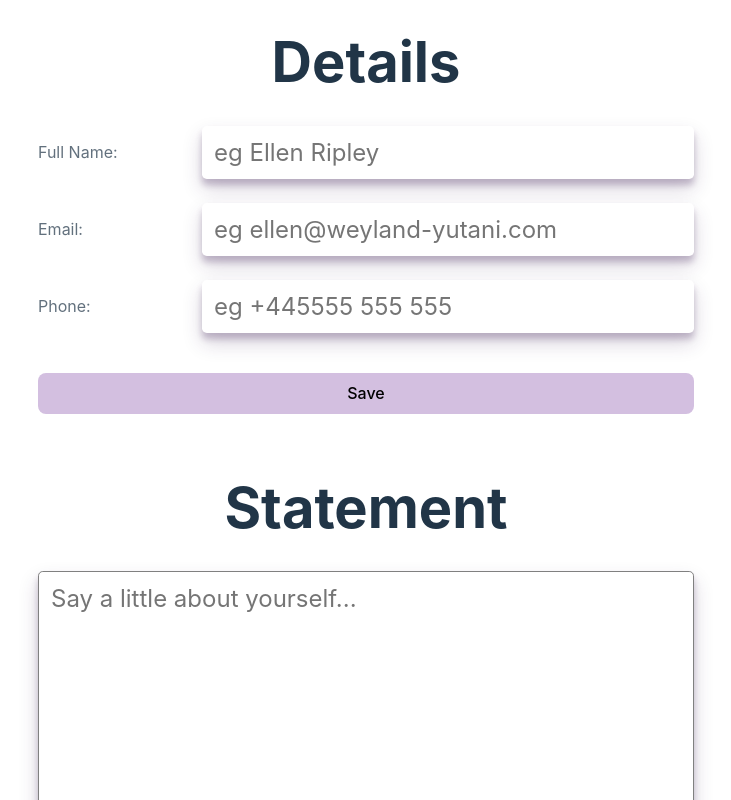
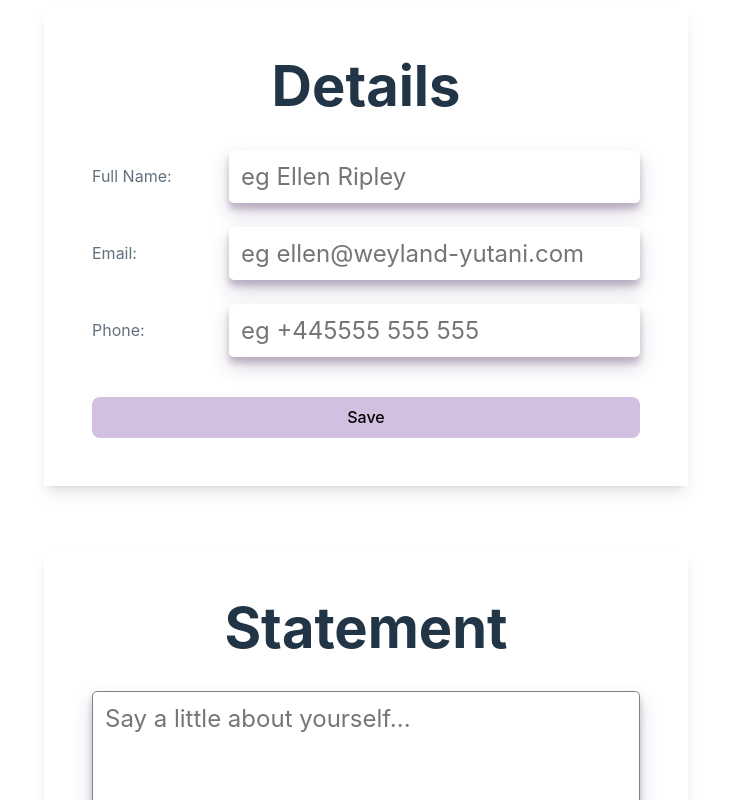
Before and after one commit to bendee48/cv-application, a React (Vite) app: page / in a window 1280 px wide. Shown: the top 800 px of the page, without its empty margins (274-1005 px from the left). Built offline with nearby package versions, Linux system fonts and the light colour scheme.

Commit message:
Adding style changes for desktop

```diff
--- a/src/components/Education.jsx
+++ b/src/components/Education.jsx
@@ -126,7 +126,12 @@ function Education() {
         <label className="date-label" htmlFor="startDate">Start Date:</label>
         { !saved ?
             (<input
-                id="startDate" type="date" value={educationInfo.startDate} onChange={handleStartDateChange}/>) :
+                id="startDate"
+                type="date"
+                value={educationInfo.startDate}
+                onChange={handleStartDateChange}
+                required
+             />) :
             (<span className='display-info'>{educationInfo.startDate}</span>)
         }
       </div>
--- a/src/components/Experience.jsx
+++ b/src/components/Experience.jsx
@@ -122,6 +122,7 @@ function Experience() {
               placeholder="Write a short paragraph describing your role and achievements."
               cols={40}
               rows={10}
+              required
             >
             </textarea>
           ) :
--- a/src/components/PersonalStatement.jsx
+++ b/src/components/PersonalStatement.jsx
@@ -20,7 +20,15 @@ function PersonalStatement() {
   return (
     <form onSubmit={handleSubmit}>
       { !saved ?
-          (<textarea className="text-area" rows={10} onChange={handleStatementChange} value={statement} placeholder="Say a little about yourself..."></textarea>) :
+          (<textarea
+              className="text-area"
+              rows={10}
+              onChange={handleStatementChange}
+              value={statement}
+              placeholder="Say a little about yourself..."
+              required
+            >
+            </textarea>) :
           (<p className='display-info statement'>{statement}</p>)
       }
       <button className='btn btn-dark'>{!saved ? 'Save' : 'Edit'}</button>
--- a/src/styles/App.css
+++ b/src/styles/App.css
@@ -1,9 +1,9 @@
 /* Main Styling */
 
 #root {
-  max-width: 1280px;
+  max-width: 660px;
   margin: 0 auto;
-  padding: 2rem;
+  padding: 0.5em;
   text-align: center;
 }
 
@@ -23,6 +23,8 @@
 
 section {
   margin-bottom: 4em;
+  padding: 2em 1em;
+  box-shadow: 0 10px 15px -3px rgba(0,0,0,0.1), 0 4px 6px -4px rgba(0,0,0,0.1);
 }
 
 .section-header {
@@ -83,3 +85,11 @@ input:focus {
 .statement {
   margin-bottom: 1.5em;
 }
+
+/* Tablet & Desktop */
+
+@media(min-width: 700px) {
+  section {
+    padding: 3em;
+  }
+}
```
